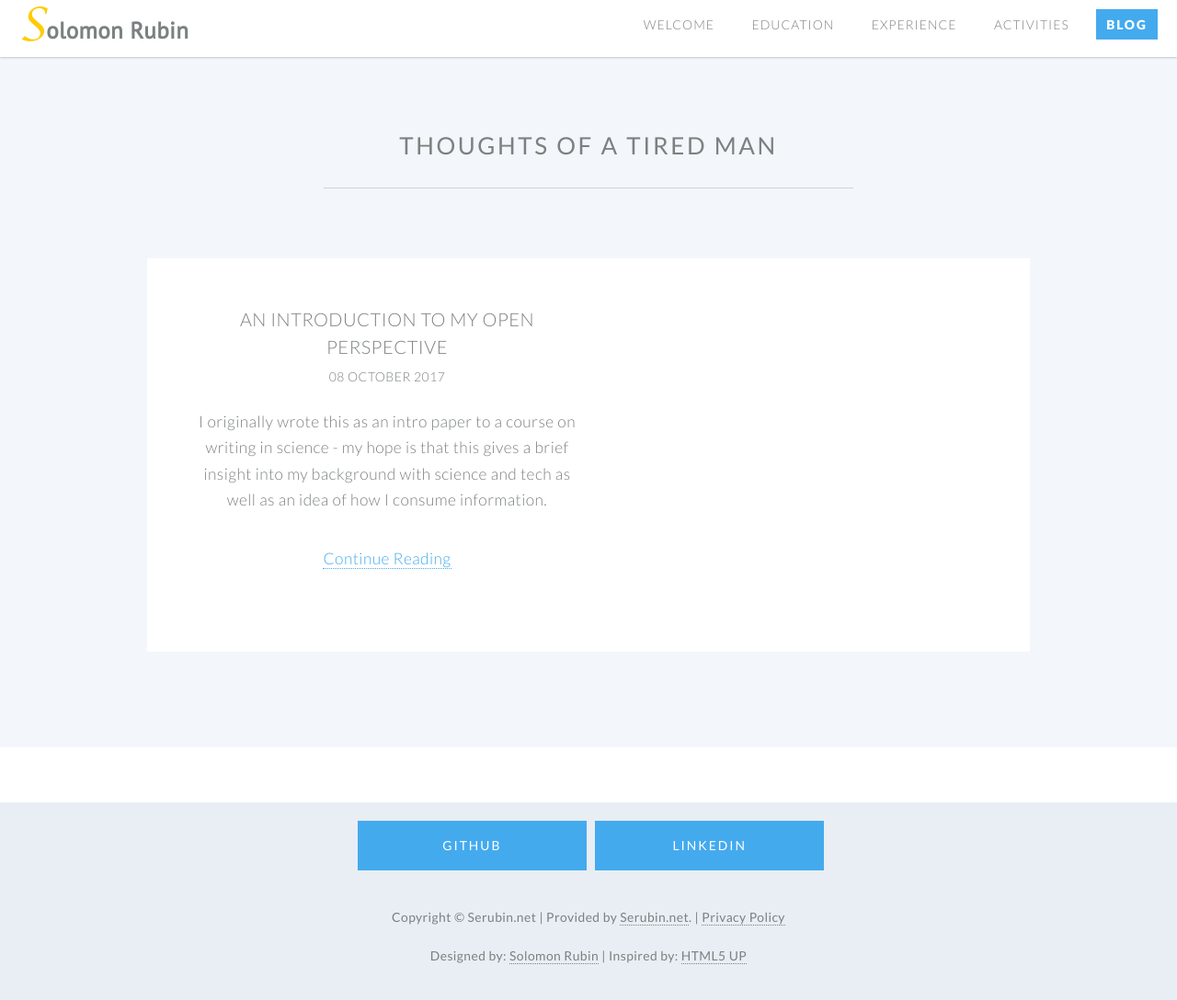
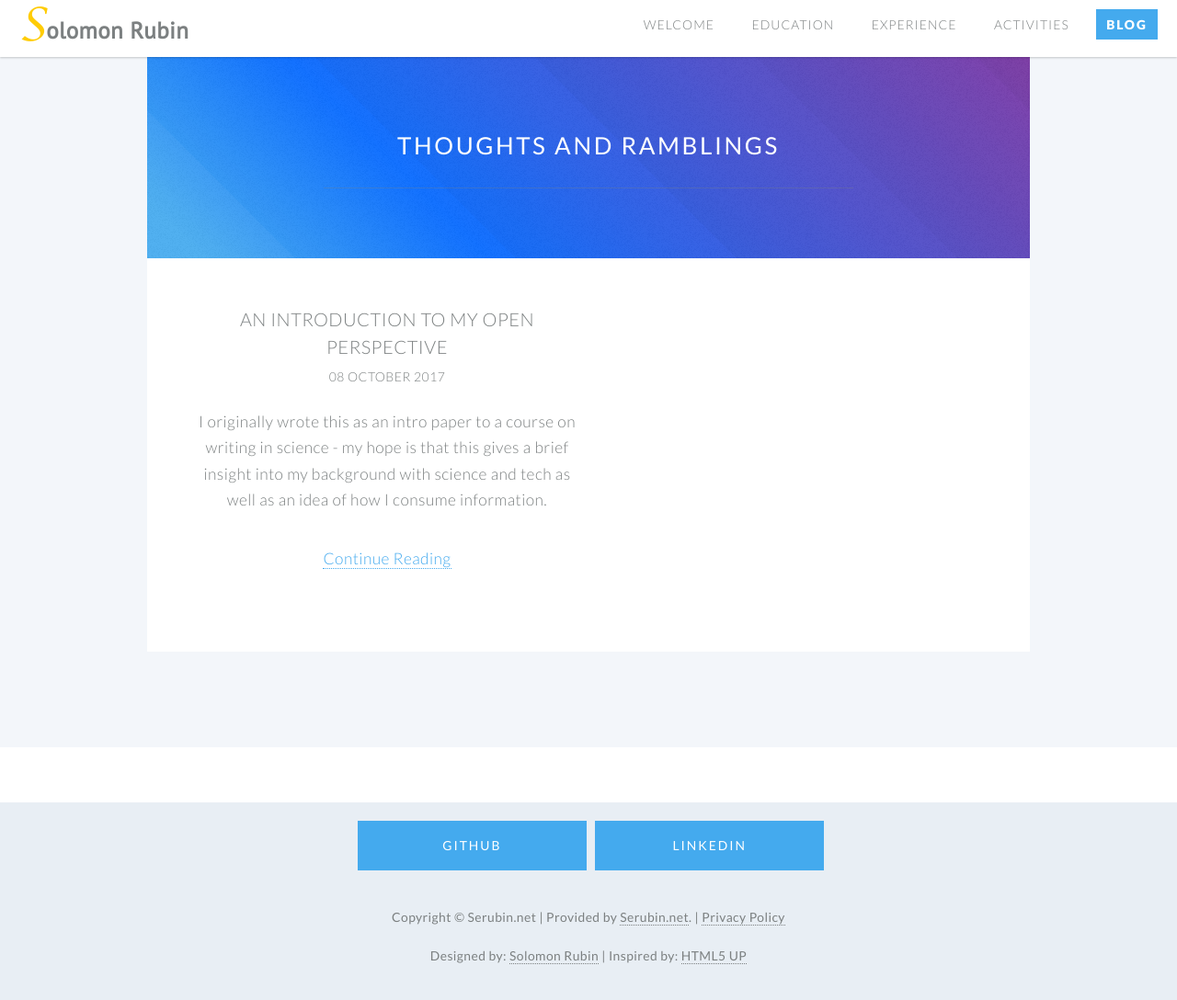
Before and after one commit to Serubin/Serubin-net, a Jekyll site: the page built from blog/index.html, in a window 1280 px wide and 1144 px high. Shown: the top 1088 px of the window at 92% size. Built offline with Jekyll 4.4.1, drawn with Linux system fonts in a browser that asks for light colours; the list of posts is cut into pages by our own code.

Commit message:
Update blog titles and landing page styling

```diff
--- a/_config.yml
+++ b/_config.yml
@@ -1,5 +1,5 @@
-name: "Nate Levesque"
-blog_title: "Thoughts of a Tired Man"
+name: "Solomon Rubin"
+blog_title: "Thoughts and Ramblings"
 description: ""
 
 url: "https://serubin.net"
--- a/blog/index.html
+++ b/blog/index.html
@@ -1,13 +1,13 @@
 ---
 layout: blog-landing
-title: Thoughts of a Tired Man
+title: Thoughts and Ramblings
 ---
 
 
 <article id="blog">
     <h2 class="hide">Validation Header</h2>
-    <header class="major container">
-        <h2><strong>{{ page.title }}</strong></h2>
+    <header class="major container banner">
+        <h2><strong>{{ site.blog_title }}</strong></h2>
         <div class="rule"></div>
     </header>
 
```
